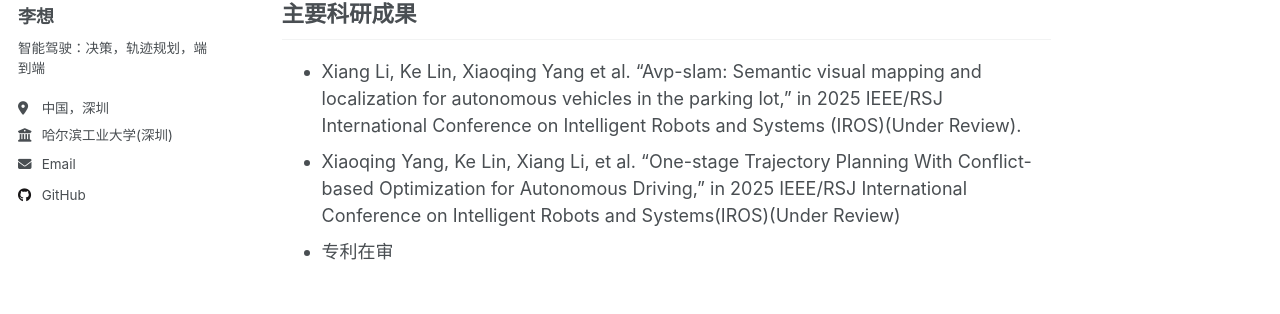
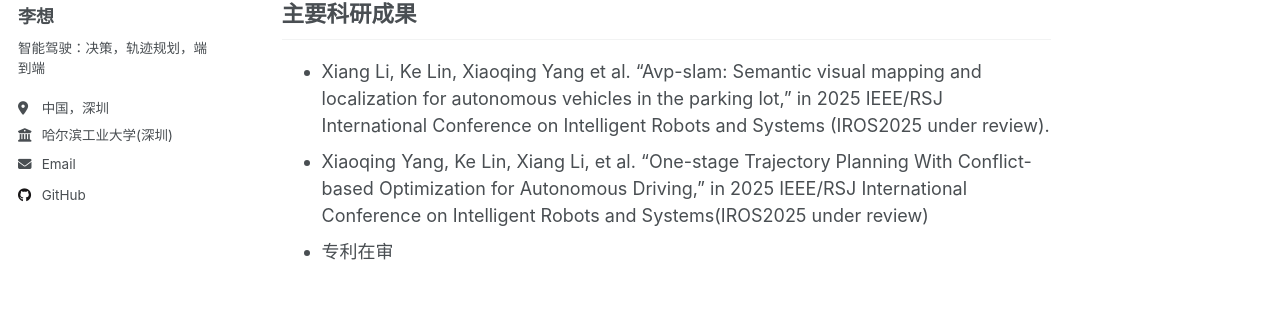
Before and after one commit to AzukiScarlet/azukiscarlet.github.io, a Jekyll site: the page built from _pages/about.md, in a window 1280 px wide and 900 px high, scrolled down 2216 px. Shown: the part 237-551 px from the top of the window. Built offline with Jekyll 4.4.1, drawn with Linux system fonts in a browser that asks for light colours.

Commit message:
修正Under review

```diff
--- a/_pages/about.md
+++ b/_pages/about.md
@@ -86,8 +86,8 @@ redirect_from:
 
 主要科研成果
 ------
-- Xiang Li, Ke Lin, Xiaoqing Yang et al. "Avp-slam: Semantic visual mapping and localization for autonomous vehicles in the parking lot," in 2025 IEEE/RSJ International Conference on Intelligent Robots and Systems (IROS)(Under Review).
-- Xiaoqing Yang, Ke Lin, Xiang Li, et al. "One-stage Trajectory Planning With Conflict-based Optimization for Autonomous Driving," in 2025 IEEE/RSJ International Conference on Intelligent Robots and Systems(IROS)(Under Review)
+- Xiang Li, Ke Lin, Xiaoqing Yang et al. "Avp-slam: Semantic visual mapping and localization for autonomous vehicles in the parking lot," in 2025 IEEE/RSJ International Conference on Intelligent Robots and Systems (IROS2025 under review).
+- Xiaoqing Yang, Ke Lin, Xiang Li, et al. "One-stage Trajectory Planning With Conflict-based Optimization for Autonomous Driving," in 2025 IEEE/RSJ International Conference on Intelligent Robots and Systems(IROS2025 under review)
 - 专利在审
 
 
```
Also changed, not shown: _project/2-parking.md (+1 -1 lines), _project/3-driving.md (+1 -1 lines).
